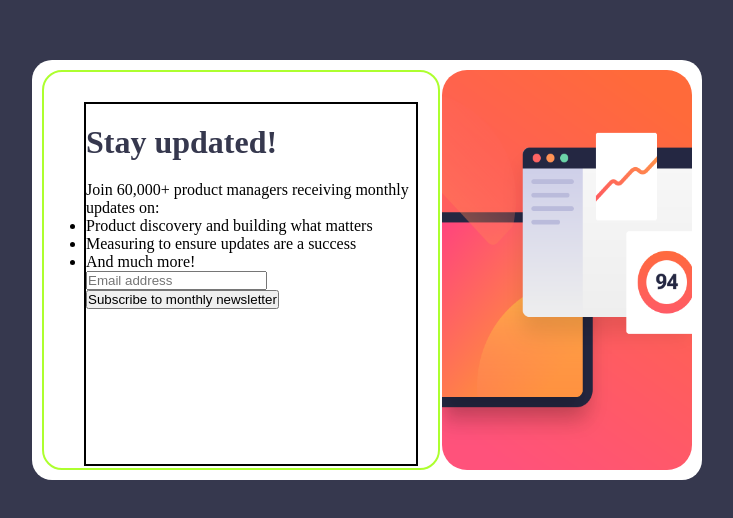
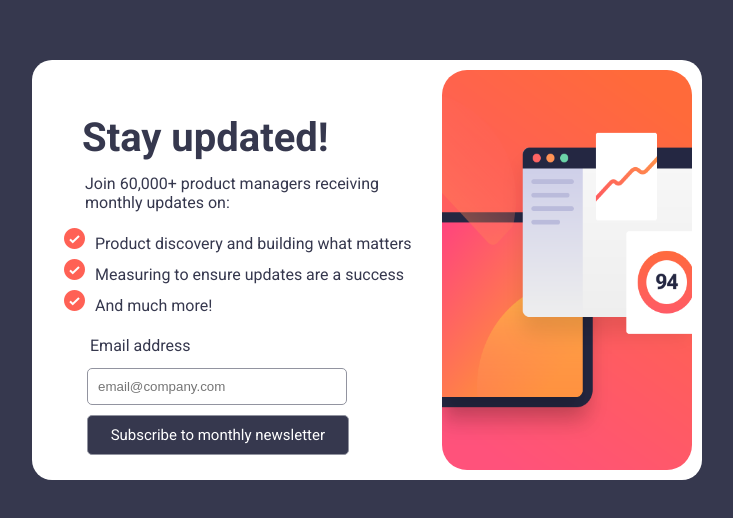
Before and after one commit to subhrajit77/Newsletter-signup-page, a plain HTML site: page index.html in a window 1280 px wide. Shown: the part 130-648 px from the top of the page, without its empty margins (273-1006 px from the left). Drawn offline with Linux system fonts and the light colour scheme.

Commit message:
Improved the css

```diff
--- a/index.html
+++ b/index.html
@@ -58,12 +58,14 @@
             <li>Measuring to ensure updates are a success</li>
             <li>And much more!</li>
           </ul>
+
           <form action="index.php" method="post">
+            <p>Email address</p>
             <input
               type="email"
               name="email"
               id="email"
-              placeholder="Email address"
+              placeholder="email@company.com" placeholder
             />
             <button type="submit">Subscribe to monthly newsletter</button>
           </form>
--- a/style.css
+++ b/style.css
@@ -1,3 +1,6 @@
+@import url('https://fonts.googleapis.com/css2?family=Roboto:ital,wght@0,100;0,300;0,400;0,500;0,700;0,900;1,100;1,300;1,400;1,500;1,700;1,900&display=swap');
+
+
 * {
   margin: 0;
   padding: 0;
@@ -28,30 +31,77 @@ body {
     border-radius: 20px ;
     width: 60%;
     background-color: hsl(0, 0%, 100%);
-    border: 2px solid greenyellow;
+    /* border: 2px solid greenyellow; */
     padding: 10px 40px;
 
 }
 .content{
-    margin-top: 20px;
+    margin-top: 14px;
     margin-bottom: 20px;
     padding: 20px 0px;
-    border: 2px solid black;
+    /* border: 2px solid black; */
+
 
 
     /* border-radius: 20px ; */
-    width: 105%;
+    width: 110%;
     height: 85%;
     /* background-color: hsl(0, 0%, 100%); */
     /* padding: 10px 40px; */
     /* margin: 10px 0px; */
 }
 .content h1{
-    margin-bottom: 20px;
+
+    font-weight: 700;
+    font-family: "Roboto", sans-serif;
+    font-size: 40px;
+    margin-bottom: 10px;
     text-align: left;
     color: hsl(235, 18%, 26%);
 }
+.content li,p{
+  font-family: "Roboto", sans-serif;
+  padding: 3px;
+  font-weight: 400;
+  font-size: 16px;
+  color: hsl(235, 18%, 26%);
+}
+.content li{
+  list-style:url(assets/images/icon-list.png);
+  /* background-color: rgb(46, 44, 44); */
+}
+.content ul{
+  padding: 10px;
 
+}
+
+form{
+  padding: 5px;
+
+}
+form input{
+  width: 70%;
+  padding: 10px;
+  margin: 10px 0px;
+  border-radius: 5px;
+  border: 1px solid hsl(231, 7%, 60%);
+}
+button{
+  font-family: 'Roboto', sans-serif;
+  /* display: block; */
+  text-align: center;
+  width: 77%;
+  padding: 10px 10px;
+  margin: 0px 0px;
+  border-radius: 5px;
+  border: 1px solid hsl(231, 7%, 60%);
+  background-color: hsl(235, 18%, 26%);
+  color: hsl(0, 0%, 100%);
+  font-weight: 400;
+  font-size: 15px;
+  cursor: pointer;
+
+}
 
 
 
```
